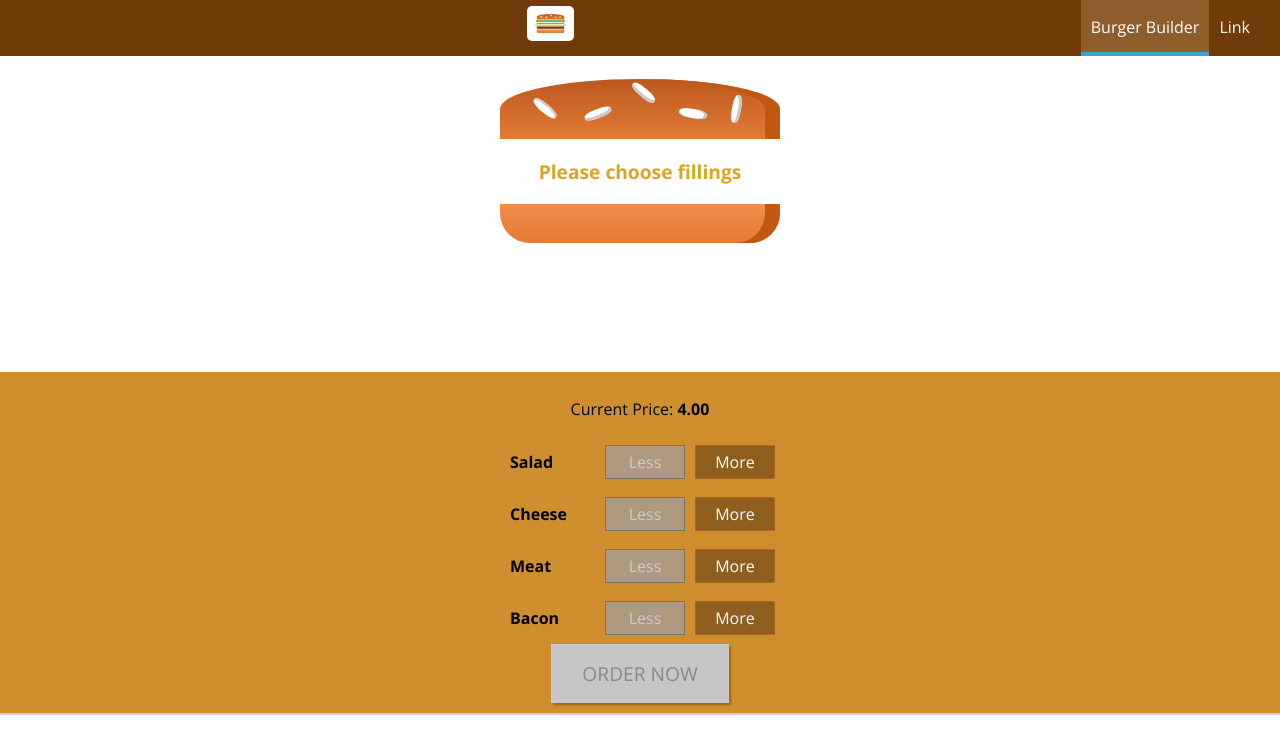
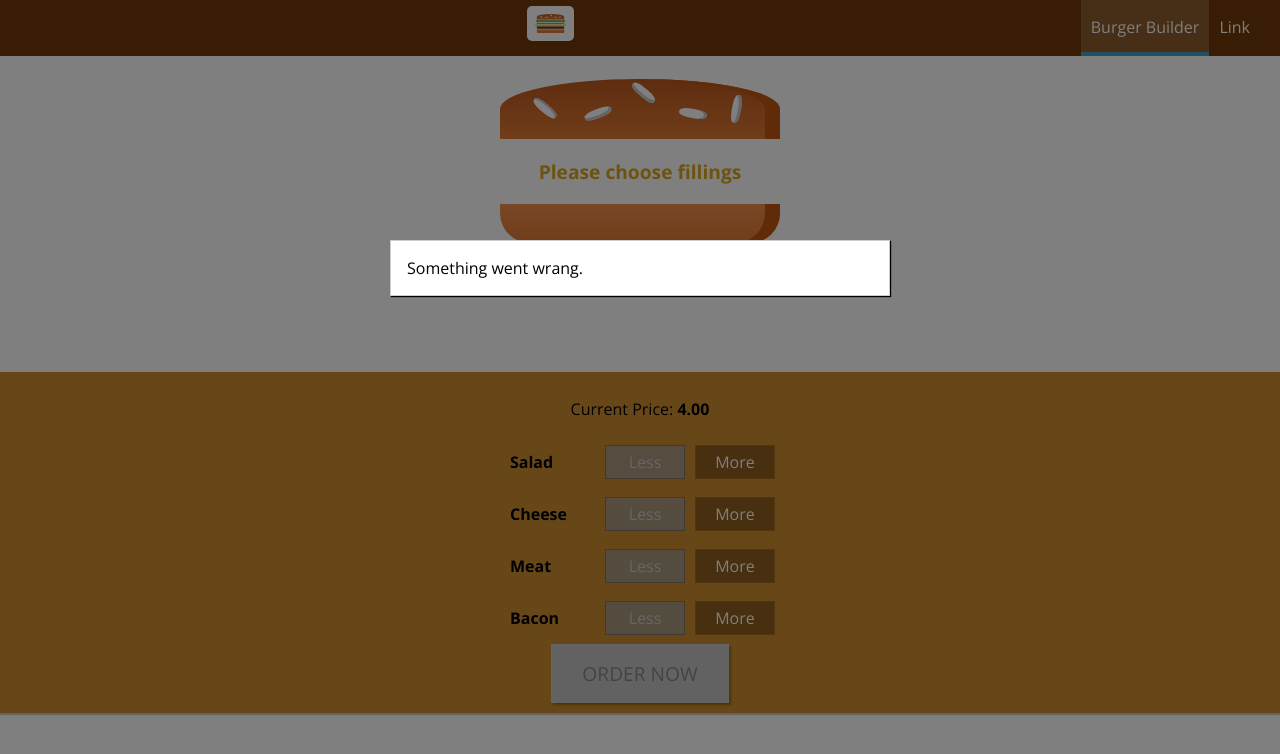
Before and after one commit to this-is-simon/burger-builder, a React (Create React App) app: page / in a window 1280 px wide. Shown: the top 754 px of the page. Built offline with nearby package versions, Linux system fonts and the light colour scheme.

Commit message:
Add errorHandler component and pass BurgerBuilder into it

```diff
--- a/src/containers/BurgerBuilder/BurgerBuilder.js
+++ b/src/containers/BurgerBuilder/BurgerBuilder.js
@@ -4,8 +4,9 @@
 import BuildControls from '../../components/Burger/BuildControls/BuildControls';
 import Modal from '../../components/UI/Modal/Modal';
 import OrderSummary from '../../components/Burger/OrderSummary/OrderSummary';
+import Spinner from "../../components/UI/Spinner/Spinner";
 import axios from '../../axios-orders';
-import Spinner from "../../components/UI/Spinner/Spinner";
+import withErrorHandler from "../../hoc/withErrorHandler/withErrorHandler";
 
 const INGREDIENT_PRICES = {
     salad: 0.5,
@@ -132,4 +133,4 @@
     }
 }
 
-export default BurgerBuilder;
+export default withErrorHandler(BurgerBuilder);
--- /dev/null
+++ b/src/hoc/withErrorHandler/withErrorHandler.js
@@ -0,0 +1,19 @@
+import React from 'react';
+
+import Modal from '../../components/UI/Modal/Modal.js';
+import Aux from '../Aux'
+
+const withErrorHandler = (WrappedComponent) => {
+    return (props) => {
+        return (
+            <Aux>
+                <Modal show>
+                    Something went wrang.
+                </Modal>
+                <WrappedComponent {...props} />
+            </Aux>
+        );
+    }
+};
+
+export default withErrorHandler;
```
